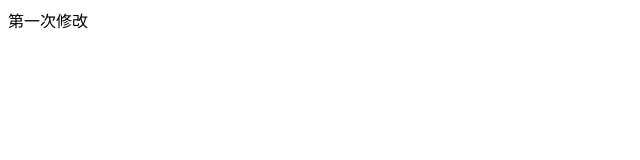
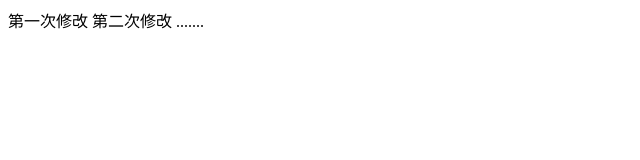
Before and after one commit to limoya/WebUI, a plain HTML site: page app/index.html in a window 1280 px wide. Shown: the whole page, without its empty margins (0-640 px from the left). Drawn offline with Linux system fonts and the light colour scheme.

Commit message:
第三次提交

```diff
--- a/app/index.html
+++ b/app/index.html
@@ -6,5 +6,7 @@
 </head>
 <body>
 	第一次修改
+	第二次修改
+	.......
 </body>
 </html>
```
